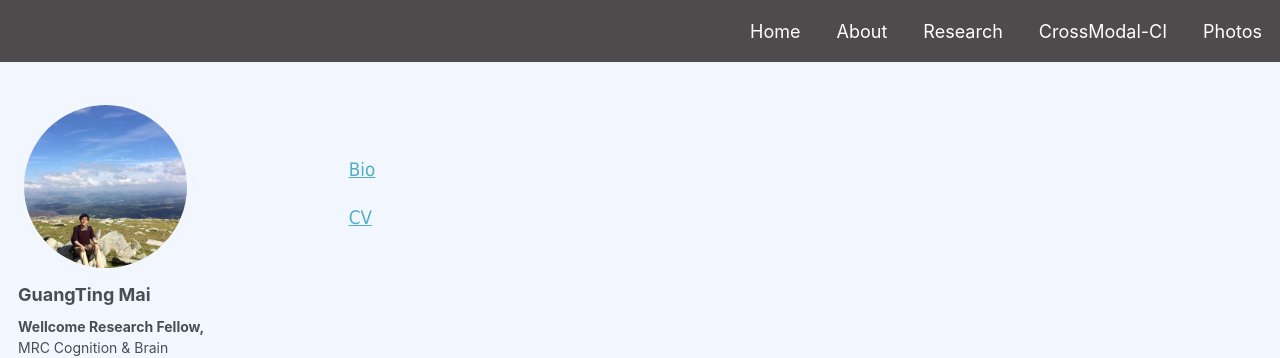
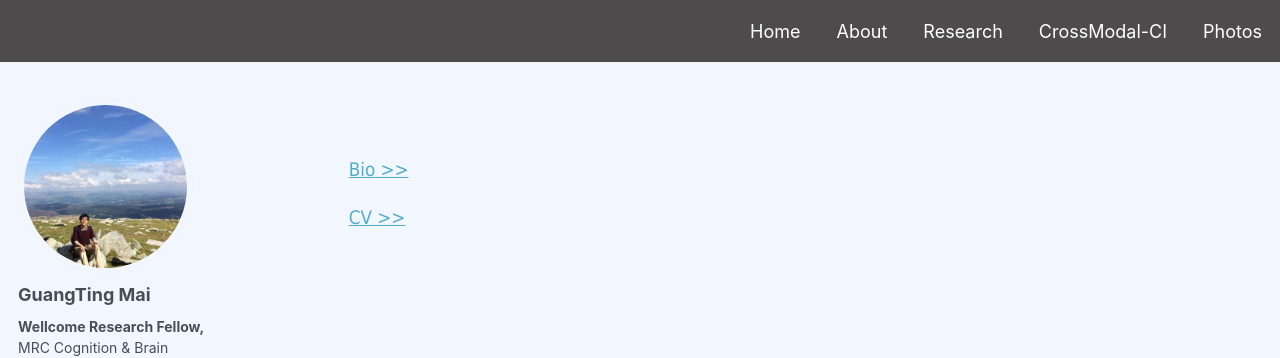
Before and after one commit to guangtingmai/guangtingmai.github.io, a Jekyll site: the page built from _pages/about.html, in a window 1280 px wide. Shown: the top 358 px of the page. Built offline with Jekyll 4.4.1, drawn with Linux system fonts in a browser that asks for light colours; some web fonts are replaced.

Commit message:
Update about.html

```diff
--- a/_pages/about.html
+++ b/_pages/about.html
@@ -5,5 +5,5 @@ permalink: /about/
 author_profile: true
 ---
 <br>
-<p><span style="font-size: 14pt;font-family: Tahoma;line-height: 1.3;display: block;margin-bottom: 0.13vh">&emsp;&emsp;&emsp;&emsp;<a href="https://guangtingmai.github.io/bio/">Bio</a></span></p>
-<p><span style="font-size: 14pt;font-family: Tahoma;line-height: 1.3;display: block;margin-bottom: 0.13vh">&emsp;&emsp;&emsp;&emsp;<a href="https://guangtingmai.github.io/cv/">CV</a></span></p>
+<p><span style="font-size: 14pt;font-family: Tahoma;line-height: 1.3;display: block;margin-bottom: 0.13vh">&emsp;&emsp;&emsp;&emsp;<a href="https://guangtingmai.github.io/bio/">Bio >></a></span></p>
+<p><span style="font-size: 14pt;font-family: Tahoma;line-height: 1.3;display: block;margin-bottom: 0.13vh">&emsp;&emsp;&emsp;&emsp;<a href="https://guangtingmai.github.io/cv/">CV >></a></span></p>
```
